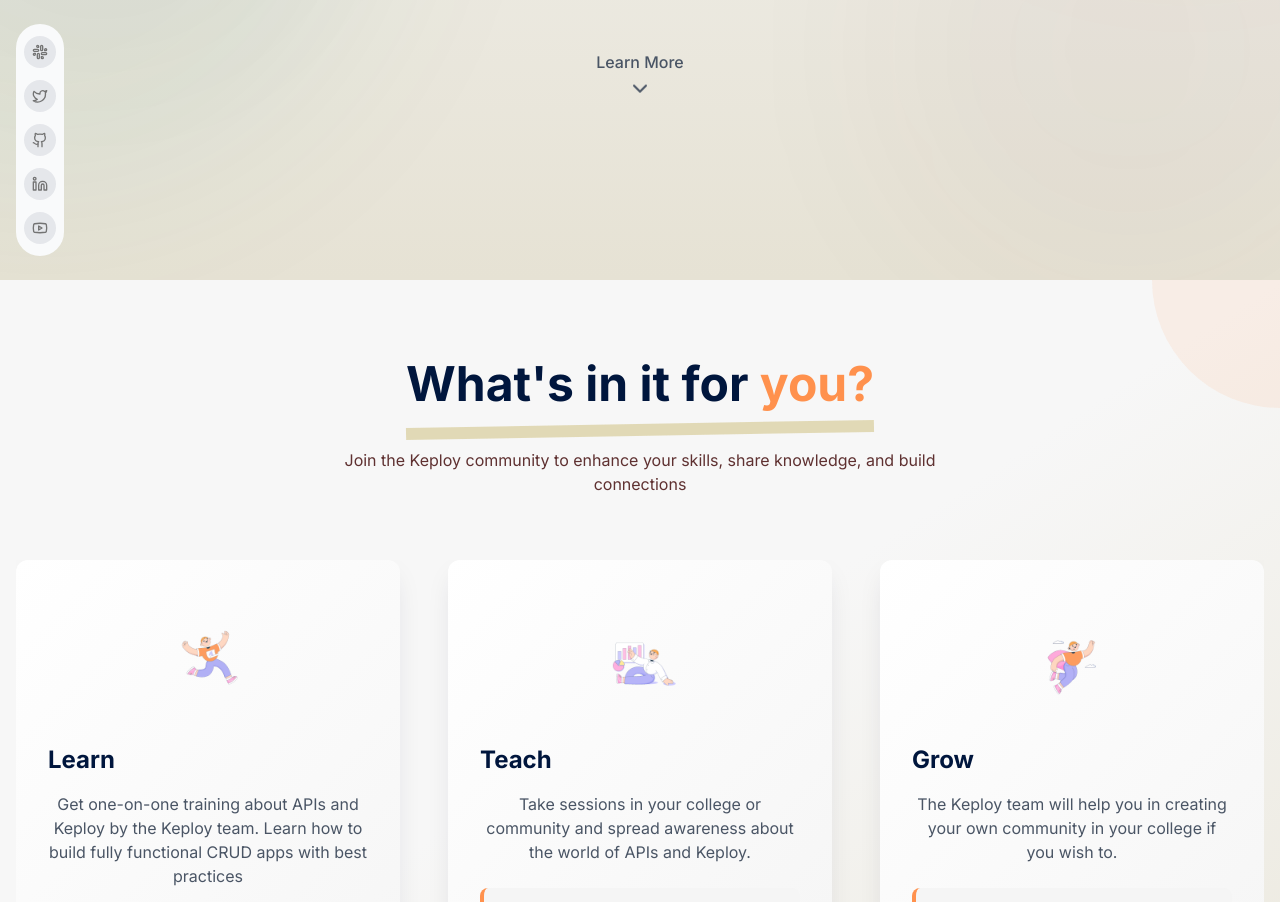
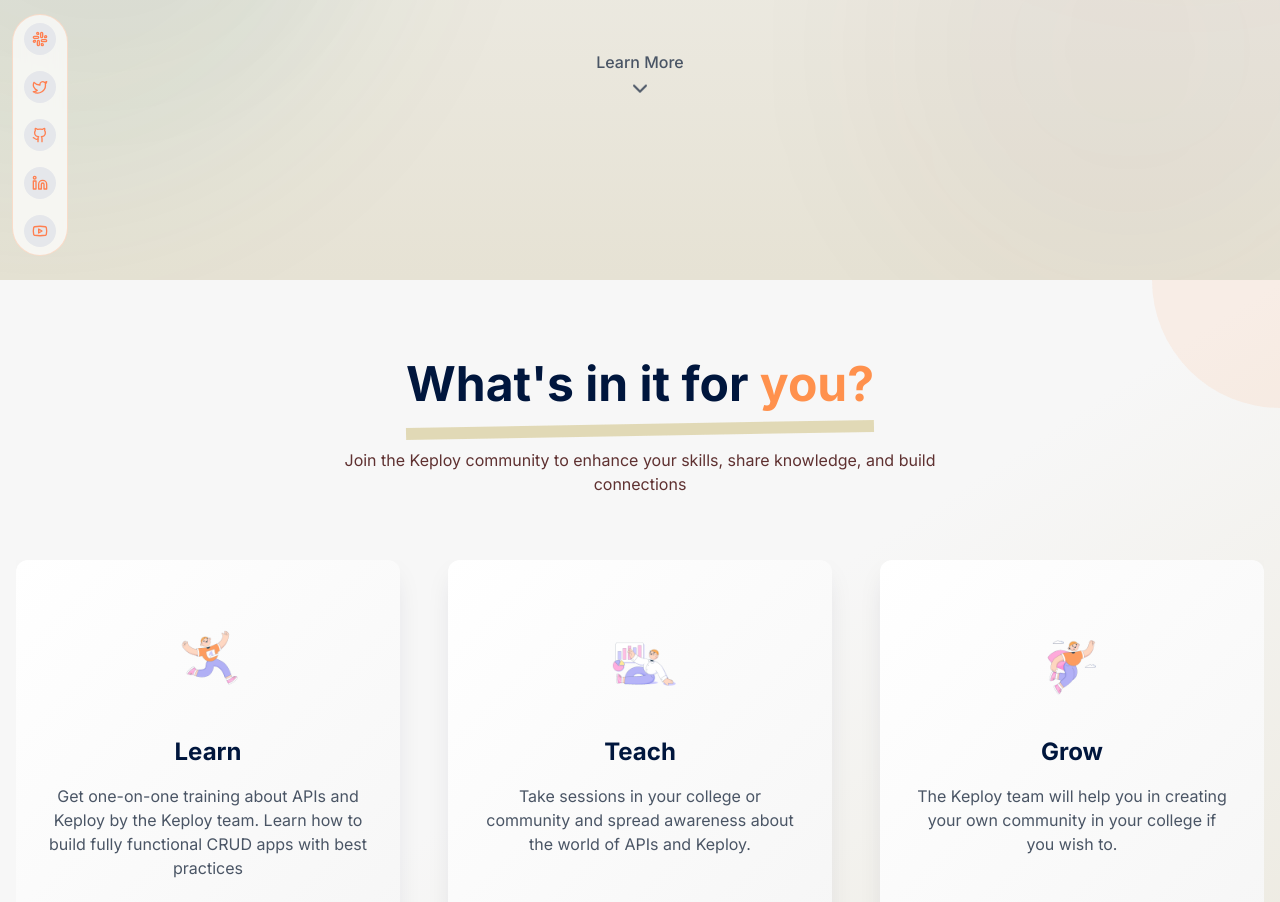
Before and after one commit to keploy/student-program, a Next.js app: page / in a window 1280 px wide. Shown: the part 520-1422 px from the top of the page. Built offline with nearby package versions, Linux system fonts and the light colour scheme.

Commit message:
feat: navbar & UI fixes
Signed-off-by: swappy <59965507+rycerzes@users.noreply.github.com>

```diff
--- a/components/about-section.tsx
+++ b/components/about-section.tsx
@@ -5,8 +5,15 @@ import Slider from "react-slick";
 import "slick-carousel/slick/slick.css";
 import "slick-carousel/slick/slick-theme.css";
 
+interface Benefit {
+  title: string;
+  description: string;
+  perks: string;
+  image: string;
+}
+
 export default function AboutSection() {
-  const benefits = [
+  const benefits: Benefit[] = [
     {
       title: "Learn",
       description:
@@ -30,8 +37,9 @@ export default function AboutSection() {
     },
   ];
 
-  const scrollContainerRef = useRef<HTMLDivElement>(null);
+  const scrollContainerRef = useRef(null);
   const [windowWidth, setWindowWidth] = useState(0);
+  const [slideHeight, setSlideHeight] = useState(0);
 
   useEffect(() => {
     setWindowWidth(window.innerWidth);
@@ -39,6 +47,21 @@ export default function AboutSection() {
     window.addEventListener("resize", handleResize);
     return () => window.removeEventListener("resize", handleResize);
   }, []);
+
+  useEffect(() => {
+    if (windowWidth > 0) {
+      const timer = setTimeout(() => {
+        const cardElements = document.querySelectorAll('.benefit-card');
+        if (cardElements.length > 0) {
+          const heights = Array.from(cardElements).map(el => (el as HTMLElement).offsetHeight);
+          const maxHeight = Math.max(...heights);
+          setSlideHeight(maxHeight);
+        }
+      }, 100);
+
+      return () => clearTimeout(timer);
+    }
+  }, [windowWidth, benefits]);
 
   const sliderSettings = {
     dots: true,
@@ -50,6 +73,58 @@ export default function AboutSection() {
     slidesToScroll: 1,
     arrows: false,
   };
+
+  const renderCard = (benefit: Benefit, index: number) => (
+    <div
+      key={index}
+      className="group relative flex-none w-full snap-center px-4 md:px-0 md:w-auto"
+    >
+      <Card
+        className="benefit-card border-none rounded-xl overflow-hidden transform transition-all duration-300 group-hover:-translate-y-2 group-hover:shadow-2xl"
+        style={{
+          background: "linear-gradient(135deg, #FFF 0%, #F5F5F5 100%)",
+          boxShadow: "0 10px 30px -10px rgba(0, 22, 61, 0.15)",
+          display: "flex",
+          flexDirection: "column",
+          height: slideHeight > 0 ? `${slideHeight}px` : 'auto', // Apply consistent height
+        }}
+      >
+        <CardContent className="p-8 flex flex-col items-center flex-grow">
+          <div className="flex justify-center mb-6 relative">
+            <div
+              className="w-24 h-24 relative rounded-lg overflow-hidden
+                        before:absolute before:inset-0 before:border-2 before:border-[#FF914D] before:rounded-lg before:z-20
+                        before:opacity-0 group-hover:before:opacity-100 before:transition-all before:duration-300"
+            >
+              <Image
+                src={benefit.image || "/placeholder.svg"}
+                alt={benefit.title}
+                fill
+                sizes="(max-width: 768px) 100px, 150px"
+                className="object-contain z-10 relative p-2"
+                unoptimized={true}
+              />
+            </div>
+          </div>
+
+          <h3 className="text-2xl font-bold text-center mb-4 text-[#00163D] w-full">
+            <span className="relative inline-block z-10">
+              {benefit.title}
+              <div className="absolute -bottom-1 left-0 right-0 h-0.5 bg-[#FF914D] transform scale-x-0 group-hover:scale-x-100 transition-transform duration-300 origin-left"></div>
+            </span>
+          </h3>
+          <p className="text-gray-600 mb-6 text-center flex-grow w-full">
+            {benefit.description}
+          </p>
+          <div className="bg-[#F5F5F5] rounded-lg p-3 border-l-4 border-[#FF914D] w-full min-h-[60px] flex items-center justify-center">
+            <p className="text-[#5F3131] font-medium text-center">
+              {benefit.perks}
+            </p>
+          </div>
+        </CardContent>
+      </Card>
+    </div>
+  );
 
   return (
     <section id="about" className="py-20 relative overflow-hidden">
@@ -73,107 +148,18 @@ export default function AboutSection() {
         </div>
 
         {windowWidth < 768 ? (
-          <Slider {...sliderSettings}>
-            {benefits.map((benefit, index) => (
-              <div
-                key={index}
-                className="group relative flex-none w-full snap-center px-4 md:px-0 md:w-auto"
-              >
-                <Card
-                  className="border-none rounded-xl overflow-hidden transform transition-all duration-300 group-hover:-translate-y-2 group-hover:shadow-2xl"
-                  style={{
-                    background:
-                      "linear-gradient(135deg, #FFF 0%, #F5F5F5 100%)",
-                    boxShadow: "0 10px 30px -10px rgba(0, 22, 61, 0.15)",
-                  }}
-                >
-                  <CardContent className="p-8">
-                    <div className="flex justify-center mb-8 relative">
-                      <div
-                        className="w-24 h-24 relative rounded-lg overflow-hidden
-                                    before:absolute before:inset-0 before:border-2 before:border-[#FF914D] before:rounded-lg before:z-20
-                                    before:opacity-0 group-hover:before:opacity-100 before:transition-all before:duration-300"
-                      >
-                        <Image
-                          src={benefit.image || "/placeholder.svg"}
-                          alt={benefit.title}
-                          fill
-                          sizes="(max-width: 768px) 100px, 150px"
-                          className="object-contain z-10 relative p-2"
-                        />
-                      </div>
-                    </div>
-
-                    <h3 className="text-2xl font-bold text-center mb-4 text-[#00163D] relative inline-block">
-                      <span className="relative z-10">{benefit.title}</span>
-                      <div className="absolute -bottom-1 left-0 right-0 h-0.5 bg-[#FF914D] transform scale-x-0 group-hover:scale-x-100 transition-transform duration-300 origin-left"></div>
-                    </h3>
-                    <p className="text-gray-600 mb-6 text-center">
-                      {benefit.description}
-                    </p>
-                    <div className="bg-[#F5F5F5] rounded-lg p-3 border-l-4 border-[#FF914D]">
-                      <p className="text-[#5F3131] font-medium text-center">
-                        {benefit.perks}
-                      </p>
-                    </div>
-                  </CardContent>
-                </Card>
-              </div>
-            ))}
-          </Slider>
+          <div className="mobile-slider-container">
+            <Slider {...sliderSettings}>
+              {benefits.map((benefit, index) => renderCard(benefit, index))}
+            </Slider>
+          </div>
         ) : (
           <div
             ref={scrollContainerRef}
             className="flex overflow-x-auto md:grid md:grid-cols-3 md:gap-8 lg:gap-12 scrollbar-hide snap-x snap-mandatory"
             style={{ scrollbarWidth: "none", msOverflowStyle: "none" }}
           >
-            {benefits.map((benefit, index) => (
-              <div
-                key={index}
-                className="group relative flex-none w-full snap-center px-4 md:px-0 md:w-auto"
-              >
-                <Card
-                  className="border-none rounded-xl overflow-hidden transform transition-all duration-300 group-hover:-translate-y-2 group-hover:shadow-2xl"
-                  style={{
-                    background:
-                      "linear-gradient(135deg, #FFF 0%, #F5F5F5 100%)",
-                    boxShadow: "0 10px 30px -10px rgba(0, 22, 61, 0.15)",
-                  }}
-                >
-                  <CardContent className="p-8">
-                    <div className="flex justify-center mb-8 relative">
-                      <div
-                        className="w-24 h-24 relative rounded-lg overflow-hidden
-                                    before:absolute before:inset-0 before:border-2 before:border-[#FF914D] before:rounded-lg before:z-20
-                                    before:opacity-0 group-hover:before:opacity-100 before:transition-all before:duration-300"
-                      >
-                        <Image
-                          src={benefit.image || "/placeholder.svg"}
-                          alt={benefit.title}
-                          fill
-                          unoptimized={true}
-                          sizes="(max-width: 768px) 100px, 150px"
-                          className="object-contain z-10 relative p-2"
-                        />
-                      </div>
-                    </div>
-
-                    <h3 className="text-2xl font-bold text-center mb-4 text-[#00163D] relative inline-block">
-                      <span className="relative z-10">{benefit.title}</span>
-                      <div className="absolute -bottom-1 left-0 right-0 h-0.5 bg-[#FF914D] transform scale-x-0 group-hover:scale-x-100 transition-transform duration-300 origin-left"></div>
-                    </h3>
-                    <p className="text-gray-600 mb-6 text-center">
-                      {benefit.description}
-                    </p>
-                    <div className="bg-[#F5F5F5] rounded-lg p-3 border-l-4 border-[#FF914D]">
-                      <p className="text-[#5F3131] font-medium text-center">
-                        {benefit.perks}
-                      </p>
-                    </div>
-                  </CardContent>
-                </Card>
-              </div>
-            ))}
+            {benefits.map((benefit, index) => renderCard(benefit, index))}
           </div>
         )}
       </div>
--- a/components/social-dock.tsx
+++ b/components/social-dock.tsx
@@ -9,12 +9,15 @@ import {
 } from "lucide-react";
 
 export default function SocialDock() {
+  // Using the same colors as in the NewsletterSection
+  // Primary color: #FF7F50 (coral)
+  // Hover color: #E67348 (darker coral)
   const socialLinks = [
     {
       title: "Slack",
       icon: (
         <SlackIcon
-          className="h-full w-full text-neutral-500 dark:text-neutral-300"
+          className="h-full w-full text-[#FF7F50] hover:text-[#E67348]"
         />
       ),
       href: "https://join.slack.com/t/keploy/shared_invite/zt-2poflru6f-_VAuvQfCBT8fDWv1WwSbkw",
@@ -23,7 +26,7 @@ export default function SocialDock() {
       title: "Twitter",
       icon: (
         <TwitterIcon
-          className="h-full w-full text-neutral-500 dark:text-neutral-300"
+          className="h-full w-full text-[#FF7F50] hover:text-[#E67348]"
         />
       ),
       href: "https://twitter.com/Keployio",
@@ -32,7 +35,7 @@ export default function SocialDock() {
       title: "GitHub",
       icon: (
         <GithubIcon
-          className="h-full w-full text-neutral-500 dark:text-neutral-300"
+          className="h-full w-full text-[#FF7F50] hover:text-[#E67348]"
         />
       ),
       href: "https://github.com/keploy/keploy",
@@ -41,7 +44,7 @@ export default function SocialDock() {
       title: "LinkedIn",
       icon: (
         <LinkedinIcon
-          className="h-full w-full text-neutral-500 dark:text-neutral-300"
+          className="h-full w-full text-[#FF7F50] hover:text-[#E67348]"
         />
       ),
       href: "https://www.linkedin.com/company/keploy",
@@ -50,7 +53,7 @@ export default function SocialDock() {
       title: "YouTube",
       icon: (
         <YoutubeIcon
-          className="h-full w-full text-neutral-500 dark:text-neutral-300"
+          className="h-full w-full text-[#FF7F50] hover:text-[#E67348]"
         />
       ),
       href: "https://www.youtube.com/@keploy",
@@ -61,8 +64,8 @@ export default function SocialDock() {
     <div className="fixed md:left-10 left-1/2 md:transform-none transform -translate-x-1/2 bottom-6 z-50">
       <FloatingDock
         items={socialLinks}
-        desktopClassName=""
-        mobileClassName="!flex-row !items-center"
+        desktopClassName="bg-white/70 backdrop-blur-sm border border-[#FF9F6B]/30 p-2 rounded-full"
+        mobileClassName="!flex-row !items-center bg-white/70 backdrop-blur-sm border border-[#FF9F6B]/30 p-2 rounded-full"
       />
     </div>
   );
--- a/components/ui/floating-dock.tsx
+++ b/components/ui/floating-dock.tsx
@@ -66,7 +66,7 @@ const FloatingDockDesktop = ({
       onMouseMove={(e) => mouseY.set(e.clientY)}
       onMouseLeave={() => mouseY.set(Infinity)}
       className={cn(
-        "mx-auto hidden md:flex flex-col w-12 gap-3 items-center rounded-full bg-gray-50 dark:bg-neutral-900 py-3 px-2",
+        "mx-auto hidden md:flex flex-col w-14 gap-4 items-center rounded-full bg-gray-50 dark:bg-neutral-900 py-4 px-3",
         className
       )}
     >
--- a/components/ui/sheet.tsx
+++ b/components/ui/sheet.tsx
@@ -57,6 +57,7 @@ function SheetContent({
       <SheetOverlay />
       <SheetPrimitive.Content
         data-slot="sheet-content"
+        aria-describedby={undefined}
         className={cn(
           "bg-background data-[state=open]:animate-in data-[state=closed]:animate-out fixed z-50 flex flex-col gap-4 shadow-lg transition ease-in-out data-[state=closed]:duration-300 data-[state=open]:duration-500",
           side === "right" &&
```
Also changed, not shown: components/header.tsx (+118 -0 lines), components/newsletter-section.tsx (+13 -13 lines), components/testimonials-section.tsx (+9 -0 lines).
